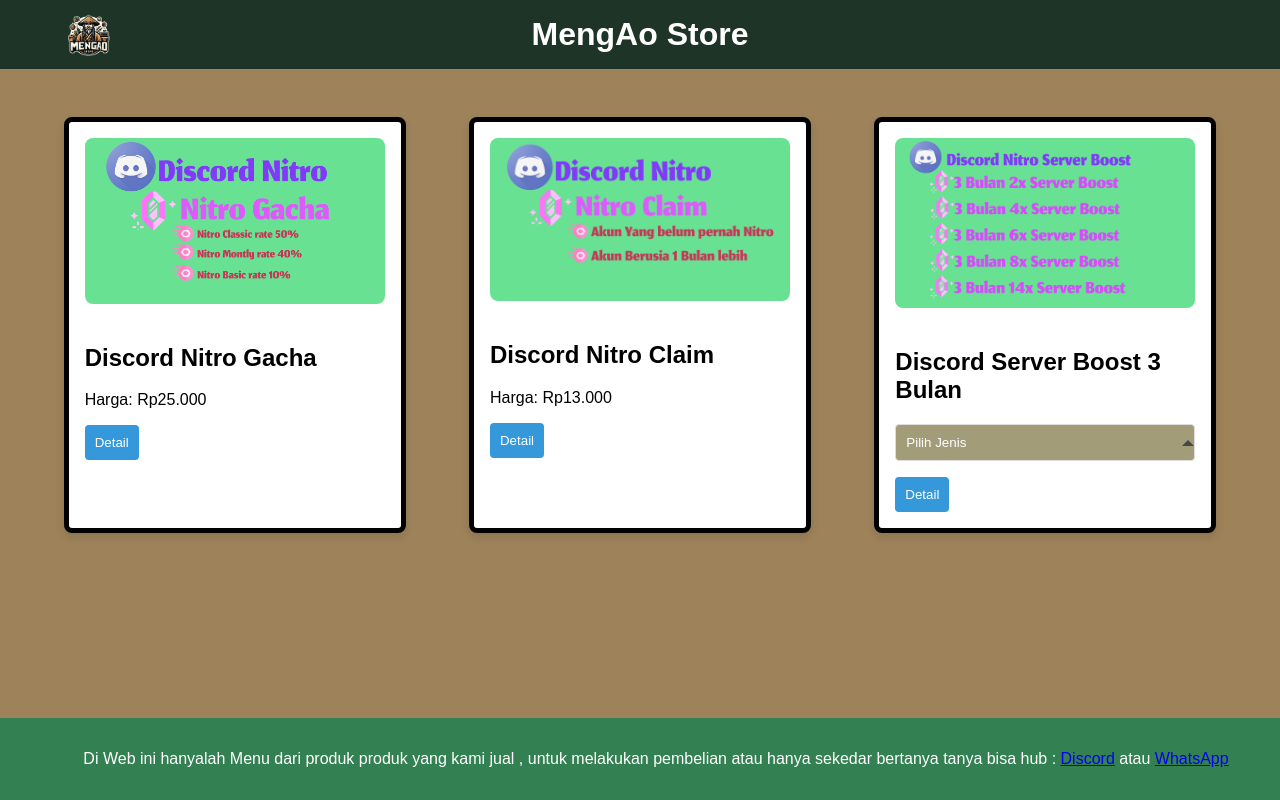
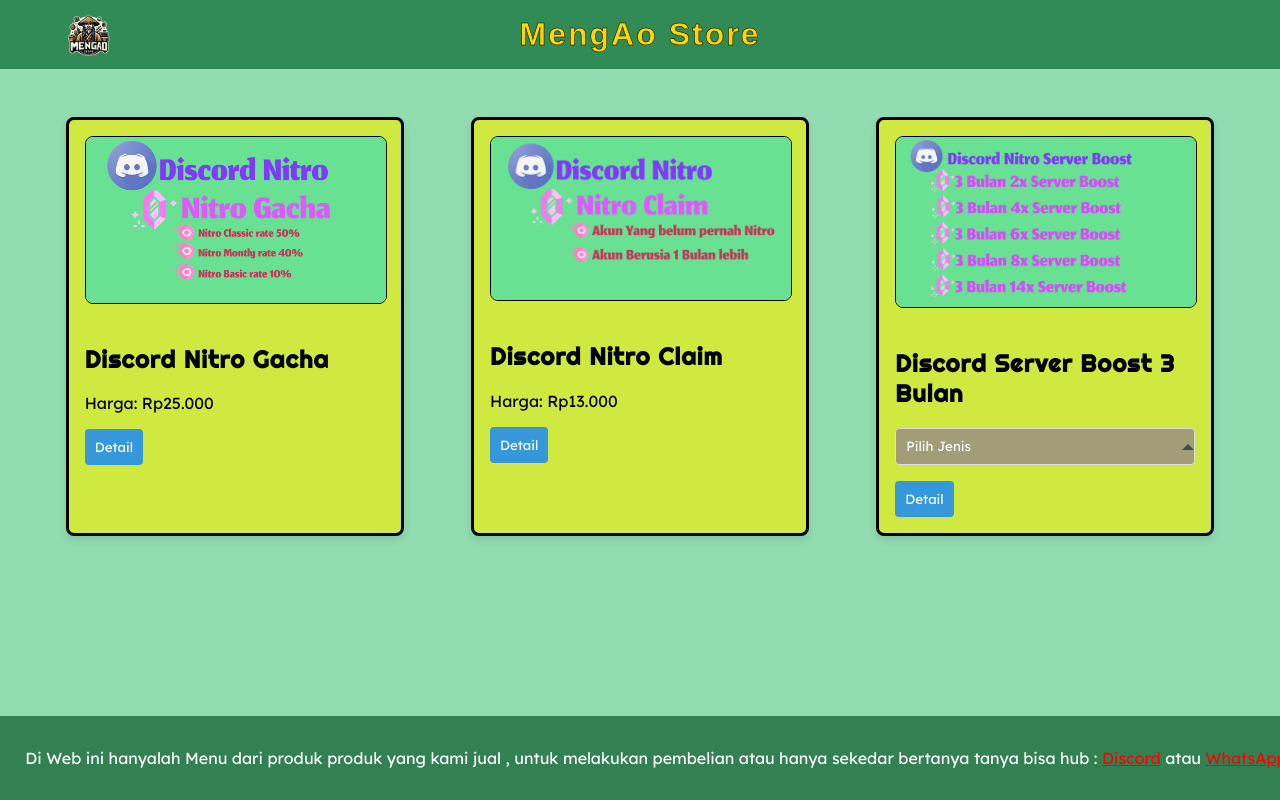
Before and after one commit to MengAo64/MengAo-Store, a plain HTML site: page index.html in a window 1280 px wide. Drawn offline with Linux system fonts and the light colour scheme; a web font is replaced by a local one.

Commit message:
update ui v1

```diff
--- a/index.html
+++ b/index.html
@@ -4,17 +4,24 @@
     <meta charset="UTF-8" />
     <meta name="viewport" content="width=device-width, initial-scale=1.0" />
     <link rel="shortcut icon" type="image/x-icon" href="gambar/logo.png" />
+    <link rel="preconnect" href="https://fonts.googleapis.com" />
+    <link rel="preconnect" href="https://fonts.gstatic.com" crossorigin />
+    <link
+      href="https://fonts.googleapis.com/css2?family=Lexend:wght@100..900&family=Protest+Riot&family=Protest+Strike&family=Righteous&family=Texturina:ital,opsz,wght@0,12..72,100..900;1,12..72,100..900&display=swap"
+      rel="stylesheet"
+    />
+
     <title>MengAo Store</title>
     <style>
       body {
         font-family: "Arial", sans-serif;
         margin: 0;
         padding: 0;
-        background-color: #9d825a;
+        background-color: #91dcb1;
       }
 
       header {
-        background-color: #1e3427;
+        background-color: #308b56;
         color: #fff;
         text-align: center;
         padding: 1rem;
@@ -32,6 +39,11 @@
 
       header h1 {
         margin: 0;
+        font-family: "Protest Riot", sans-serif;
+        letter-spacing: 2px;
+        -webkit-text-stroke: 0.5px black; /* Safari, Chrome, Opera */
+        text-stroke: 0.5px black;
+        color: rgb(255, 213, 4);
       }
 
       section {
@@ -42,8 +54,8 @@
       }
 
       .product {
-        background-color: #fff;
-        border: 5px solid #000000;
+        background-color: #cfe940;
+        border: 3px solid #000000;
         border-radius: 8px;
         margin: 1rem;
         padding: 1rem;
@@ -53,18 +65,28 @@
 
       .product img {
         max-width: 100%;
+        border: 1.5px rgb(0, 0, 0) solid;
         height: auto; /* Atur gambar agar responsif */
         object-fit: cover;
         border-radius: 8px;
         margin-bottom: 1rem;
       }
 
+      .product h2 {
+        font-family: "Righteous", sans-serif;
+        letter-spacing: 1px;
+      }
+
+      .product p {
+        font-family: "Lexend", sans-serif;
+      }
       .product-description {
         margin-bottom: 1rem;
       }
 
       .info-button {
         background-color: #3498db;
+        font-family: "Lexend", sans-serif;
         color: #fff;
         padding: 10px;
         border: none;
@@ -74,7 +96,7 @@
       }
 
       .info-button:hover {
-        background-color: #258cd1;
+        background-color: #1c6b9f;
       }
 
       .select-container {
@@ -106,11 +128,13 @@
 
       .popup {
         display: none;
+        font-family: "Lexend", sans-serif;
         position: fixed;
         top: 50%;
         left: 50%;
         transform: translate(-50%, -50%);
-        background: #6afdfb;
+        color: white;
+        background: #f55e40;
         padding: 20px;
         border-radius: 8px;
         border: 4px solid red;
@@ -125,10 +149,15 @@
         width: 100%;
         height: 100%;
       }
-      /* footer .text-footer {
-        width: 70%;
-        text-align: center;
-      } */
+      footer .text-footer {
+        font-family: "Lexend", sans-serif;
+      }
+      .text-footer a {
+        color: red;
+      }
+      .text-footer a:visited {
+        color: rgb(227, 255, 12);
+      }
 
       /* Media query untuk footer pada perangkat mobile */
       @media (max-width: 600px) {
```
